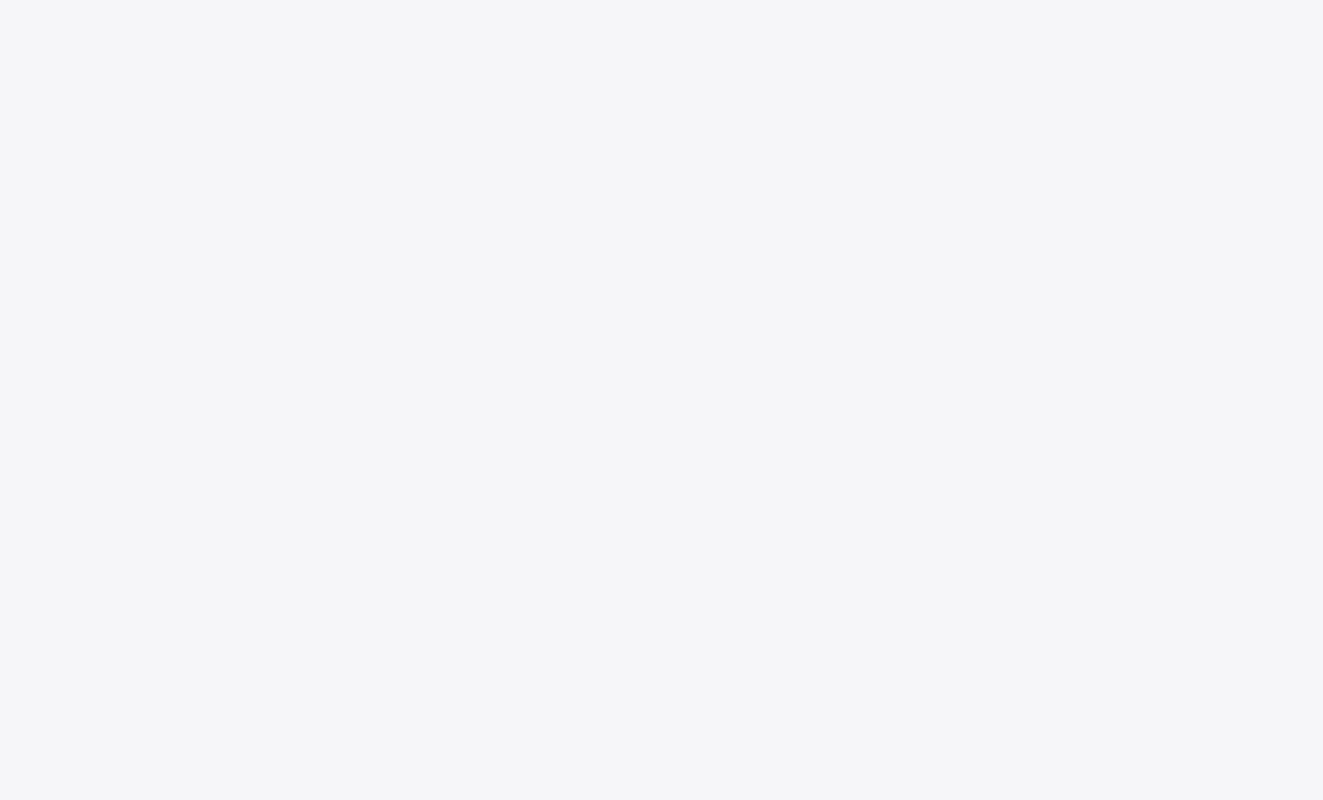
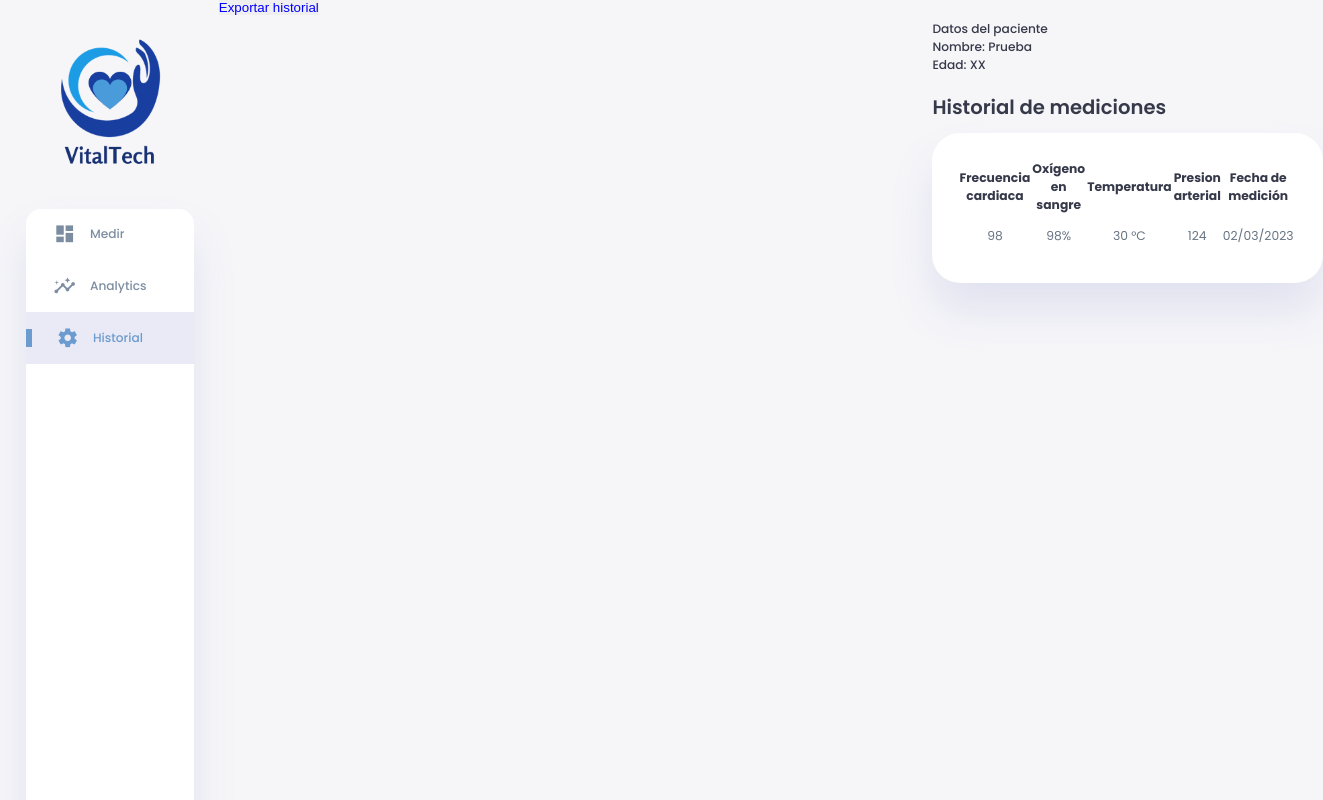
Before and after one commit to Nancy1226/VitalTech, a React (Vite) app: page /history in a window 1280 px wide. Before the commit this address had no page. Shown: the top 800 px of the page, 1323 px wide, since content can reach past the window. Built offline with nearby package versions, Linux system fonts and the light colour scheme.

Commit message:
[ADD] Export table to PDF

```diff
--- a/package.json
+++ b/package.json
@@ -11,6 +11,7 @@
   },
   "dependencies": {
     "formik": "^2.4.5",
+    "html2pdf.js": "^0.10.1",
     "react": "^18.2.0",
     "react-dom": "^18.2.0",
     "react-router-dom": "^6.16.0",
--- a/src/components/organisms/BodyDashboard.jsx
+++ b/src/components/organisms/BodyDashboard.jsx
@@ -4,7 +4,6 @@ function BodyDashboard() {
     return (
       <>
         <main>
-          <h1>Graficas de cada uno</h1>
           <div class="analyse">
             <div class="sales">
               <GroupCards
@@ -42,37 +41,6 @@ function BodyDashboard() {
           </div>
 
           {/* <!-- Section graficas --> */}
-
-          {/* <!-- Cardsssss tabla de info--> */}
-          <div class="recent-orders">
-            <h2>Historial de mediciones</h2>
-            <table>
-              <thead>
-                <tr>
-                  <th>Frecuencia cardiaca</th>
-                  <th>Oxígeno en sangre</th>
-                  <th>Temperatura</th>
-                  <th>Presion arterial</th>
-                  <th>Fecha</th>
-                  <th></th>
-                </tr>
-              </thead>
-
-              {/* tabla para el historial */}
-              <tbody>
-                <tr>
-                  <td>98</td>
-                  <td>98%</td>
-                  <td>30 °C</td>
-                  <td>124</td>
-                  <td>02/03/2023</td>
-                </tr>
-              </tbody>
-
-            </table>
-            <a href="#">Show All</a>
-          </div>
-
         </main>
       </>
     );
--- /dev/null
+++ b/src/components/organisms/HistorySection.jsx
@@ -0,0 +1,68 @@
+import React from 'react'
+import  html2pdf  from "html2pdf.js";
+
+function HistorySection() {
+
+  const generatePDF = async () => {
+    const content = document.getElementById('content-to-pdf');
+
+    const options = {
+      margin: 10,
+      filename: 'mi_historial.pdf',
+      image: { type: 'jpeg', quality: 0.98 },
+      html2canvas: { scale: 2 },
+      jsPDF: { unit: 'mm', format: 'a4', orientation: 'portrait' },
+    };
+
+    try {
+      const pdf = await html2pdf().set(options).from(content).save()
+    } catch (error) {
+      console.error('Error al generar el PDF:', error);
+    }
+
+};
+
+    return (
+        <>
+        <button class="Export" onClick={generatePDF}>Exportar historial</button>
+        <div id="content-to-pdf">
+        <main>
+          <h3>Datos del paciente</h3>
+          <h3>Nombre: Prueba</h3>
+          <h3>Edad: XX</h3>
+        <div class="recent-orders">
+            <h2>Historial de mediciones</h2>
+            <table>
+              <thead>
+                <tr>
+                  <th>Frecuencia cardiaca</th>
+                  <th>Oxígeno en sangre</th>
+                  <th>Temperatura</th>
+                  <th>Presion arterial</th>
+                  <th>Fecha de medición</th>
+                  <th></th>
+                </tr>
+              </thead>
+
+              {/* tabla para el historial */}
+              <tbody>
+                <tr>
+                  <td>98</td>
+                  <td>98%</td>
+                  <td>30 °C</td>
+                  <td>124</td>
+                  <td>02/03/2023</td>
+                </tr>
+              </tbody>
+
+            </table>
+
+          </div>
+
+        </main>
+         </div>
+        </>
+      );
+}
+
+export default HistorySection;
--- a/src/components/organisms/Navbar.jsx
+++ b/src/components/organisms/Navbar.jsx
@@ -30,12 +30,13 @@ function Navbar() {
                     </span>
                     <h3>Analytics</h3>
                 </NavLink>
-                <a href="#">
+                <NavLink to={"/history"} exact activeClassName="active">
                     <span class="material-icons-sharp">
                         settings
                     </span>
-                    <h3>Settings</h3>
-                </a>
+                    <h3>Historial</h3>
+                </NavLink>
+
                 <a href="#">
                     <span class="material-icons-sharp">
                         logout
--- a/src/components/styles/Dashboard.css
+++ b/src/components/styles/Dashboard.css
@@ -665,3 +665,11 @@ main .recent-orders a{
     }
 
 }
+
+.Export{
+    display: block;
+    width: fit-content;
+    height: fit-content;
+    margin: 2px solid red;
+    color: blue;
+}
--- a/src/containers/App.jsx
+++ b/src/containers/App.jsx
@@ -3,6 +3,7 @@ import Login from '../pages/Login'
 import Home from '../pages/Home'
 import Register from '../pages/Register'
 import Dashboard from '../pages/Dashboard'
+import History from '../pages/History'
 
 function App() {
 
@@ -14,6 +15,7 @@ function App() {
           <Route path='/home' element={<Home/>}></Route>
           <Route path='/register' element={<Register/>}></Route>
           <Route path='/dashboard' element={<Dashboard />} ></Route>
+          <Route path='/history' element={<History />} ></Route>
         </Routes>
       </BrowserRouter>
     </>
--- /dev/null
+++ b/src/pages/History.jsx
@@ -0,0 +1,14 @@
+import HistorySection from "../components/organisms/HistorySection";
+import Navbar from "../components/organisms/Navbar";
+import DarkSection from "../components/organisms/DarkSection";
+function History() {
+    return (
+        <div class="container">
+        <Navbar/>
+        <HistorySection/>
+        <DarkSection/>
+        </div>
+     );
+}
+
+export default History;
--- a/src/pages/Home.jsx
+++ b/src/pages/Home.jsx
@@ -2,12 +2,13 @@ import "../components/styles/Dashboard.css";
 
 import Navbar from "../components/organisms/Navbar";
 import Measure from "../components/organisms/Measure";
-
+import DarkSection from "../components/organisms/DarkSection";
 function Home() {
     return (
          <div class="container">
             <Navbar/>
             <Measure/>
+            <DarkSection/>
         </div>
      );
 }
```
Also changed, not shown: 1 other file (tests, documents, lock files or other folders).
